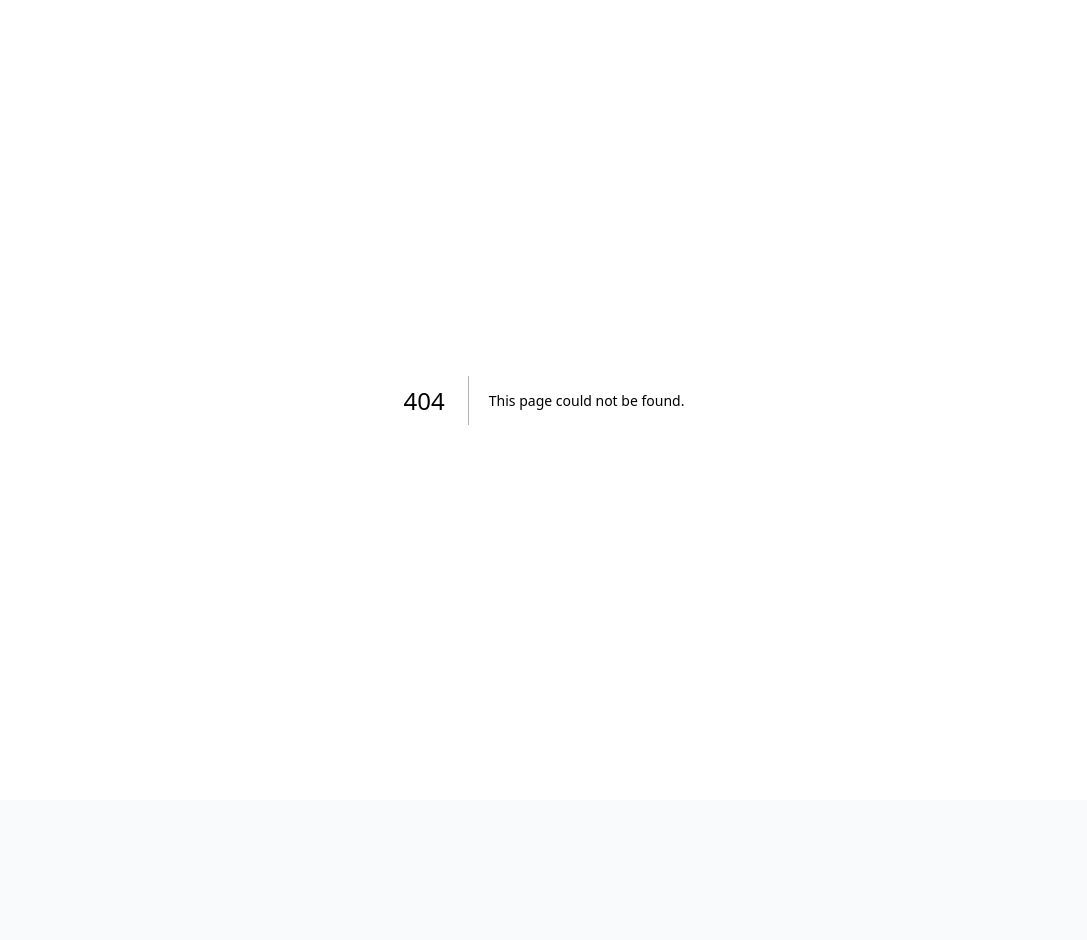
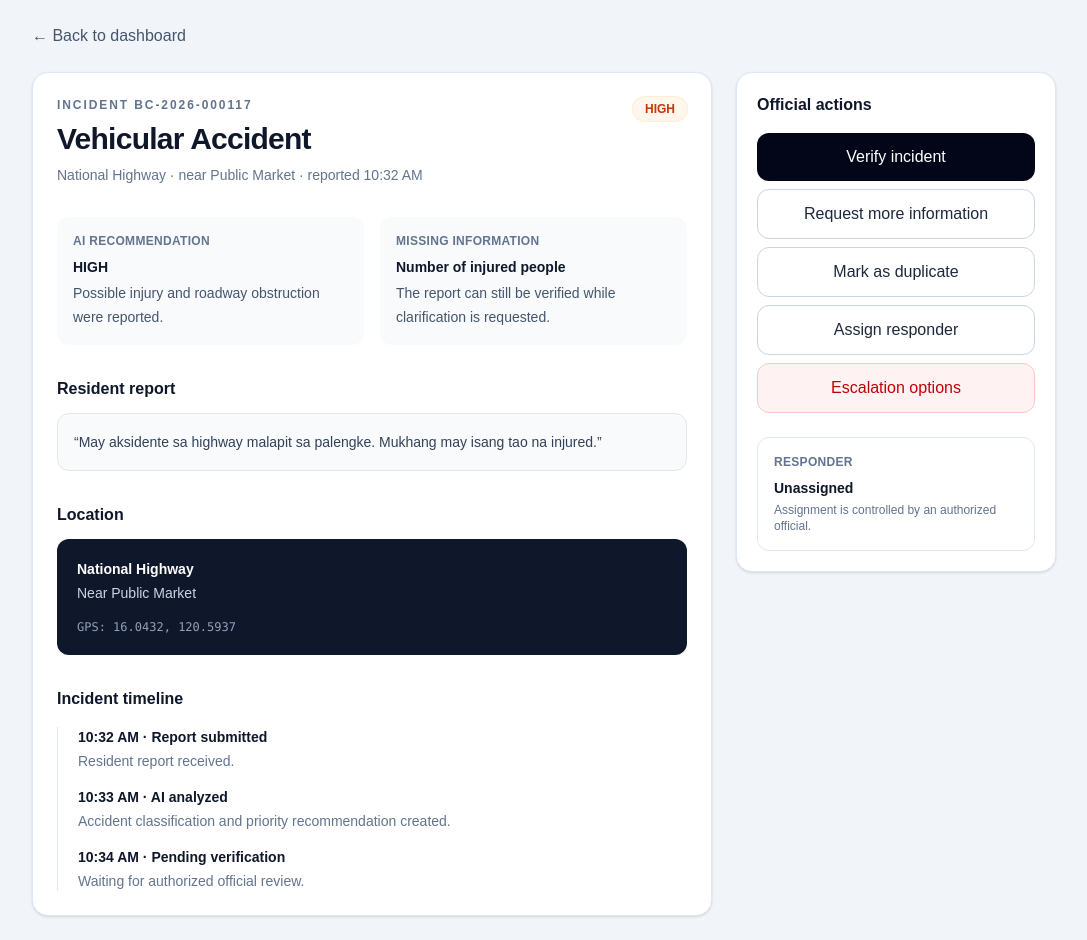
Before and after one commit to a3bcruz-jpg/BConnect, a Next.js app: page /official/incidents/BC-2026-000117 in a window 1280 px wide. Before the commit this address had no page. Shown: the whole page, without its empty margins (96-1183 px from the left). Before the commit the page ends 800 px from the top, so only its background shows below. Built offline with nearby package versions, Linux system fonts and the light colour scheme.

Commit message:
feat: add incident verification and assignment view

```diff
--- /dev/null
+++ b/src/app/official/incidents/[id]/page.tsx
@@ -0,0 +1,80 @@
+import Link from 'next/link';
+
+export default async function IncidentDetailPage({ params }: { params: Promise<{ id: string }> }) {
+  const { id } = await params;
+
+  return (
+    <main className="min-h-screen bg-slate-100 px-4 py-6 sm:px-6">
+      <div className="mx-auto max-w-5xl">
+        <Link href="/official" className="text-sm font-medium text-slate-600 hover:text-slate-950">← Back to dashboard</Link>
+
+        <div className="mt-6 grid gap-6 lg:grid-cols-[1fr_320px]">
+          <section className="rounded-2xl border border-slate-200 bg-white p-6 shadow-sm">
+            <div className="flex flex-wrap items-start justify-between gap-4">
+              <div>
+                <p className="text-xs font-semibold uppercase tracking-[0.16em] text-slate-500">Incident {id}</p>
+                <h1 className="mt-2 text-3xl font-semibold tracking-tight">Vehicular Accident</h1>
+                <p className="mt-2 text-sm text-slate-500">National Highway · near Public Market · reported 10:32 AM</p>
+              </div>
+              <span className="rounded-full bg-orange-50 px-3 py-1 text-xs font-bold text-orange-700 ring-1 ring-orange-100">HIGH</span>
+            </div>
+
+            <div className="mt-8 grid gap-4 sm:grid-cols-2">
+              <div className="rounded-xl bg-slate-50 p-4">
+                <p className="text-xs font-semibold uppercase tracking-wide text-slate-500">AI recommendation</p>
+                <p className="mt-2 text-sm font-semibold">HIGH</p>
+                <p className="mt-1 text-sm leading-6 text-slate-600">Possible injury and roadway obstruction were reported.</p>
+              </div>
+              <div className="rounded-xl bg-slate-50 p-4">
+                <p className="text-xs font-semibold uppercase tracking-wide text-slate-500">Missing information</p>
+                <p className="mt-2 text-sm font-semibold">Number of injured people</p>
+                <p className="mt-1 text-sm leading-6 text-slate-600">The report can still be verified while clarification is requested.</p>
+              </div>
+            </div>
+
+            <div className="mt-8">
+              <h2 className="text-base font-semibold">Resident report</h2>
+              <blockquote className="mt-3 rounded-xl border border-slate-200 bg-slate-50 p-4 text-sm leading-6 text-slate-700">
+                “May aksidente sa highway malapit sa palengke. Mukhang may isang tao na injured.”
+              </blockquote>
+            </div>
+
+            <div className="mt-8">
+              <h2 className="text-base font-semibold">Location</h2>
+              <div className="mt-3 rounded-xl bg-slate-900 p-5 text-sm text-white">
+                <p className="font-semibold">National Highway</p>
+                <p className="mt-1 text-slate-300">Near Public Market</p>
+                <p className="mt-4 font-mono text-xs text-slate-400">GPS: 16.0432, 120.5937</p>
+              </div>
+            </div>
+
+            <div className="mt-8">
+              <h2 className="text-base font-semibold">Incident timeline</h2>
+              <ol className="mt-4 space-y-4 border-l border-slate-200 pl-5 text-sm">
+                <li><p className="font-semibold">10:32 AM · Report submitted</p><p className="mt-1 text-slate-500">Resident report received.</p></li>
+                <li><p className="font-semibold">10:33 AM · AI analyzed</p><p className="mt-1 text-slate-500">Accident classification and priority recommendation created.</p></li>
+                <li><p className="font-semibold">10:34 AM · Pending verification</p><p className="mt-1 text-slate-500">Waiting for authorized official review.</p></li>
+              </ol>
+            </div>
+          </section>
+
+          <aside className="h-fit rounded-2xl border border-slate-200 bg-white p-5 shadow-sm">
+            <h2 className="font-semibold">Official actions</h2>
+            <div className="mt-4 space-y-2">
+              <button className="w-full rounded-xl bg-slate-950 px-4 py-3 text-sm font-semibold text-white">Verify incident</button>
+              <button className="w-full rounded-xl border border-slate-300 bg-white px-4 py-3 text-sm font-semibold text-slate-800">Request more information</button>
+              <button className="w-full rounded-xl border border-slate-300 bg-white px-4 py-3 text-sm font-semibold text-slate-800">Mark as duplicate</button>
+              <button className="w-full rounded-xl border border-slate-300 bg-white px-4 py-3 text-sm font-semibold text-slate-800">Assign responder</button>
+              <button className="w-full rounded-xl border border-red-200 bg-red-50 px-4 py-3 text-sm font-semibold text-red-700">Escalation options</button>
+            </div>
+            <div className="mt-6 rounded-xl border border-slate-200 p-4">
+              <p className="text-xs font-semibold uppercase tracking-wide text-slate-500">Responder</p>
+              <p className="mt-2 text-sm font-semibold">Unassigned</p>
+              <p className="mt-1 text-xs text-slate-500">Assignment is controlled by an authorized official.</p>
+            </div>
+          </aside>
+        </div>
+      </div>
+    </main>
+  );
+}
```
